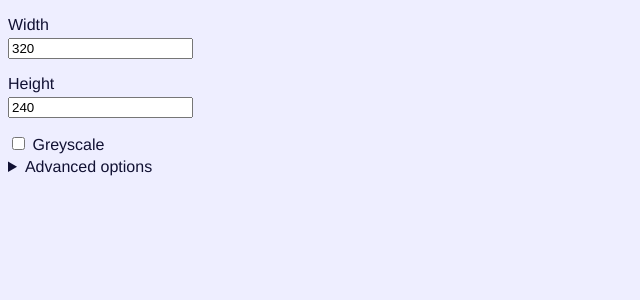
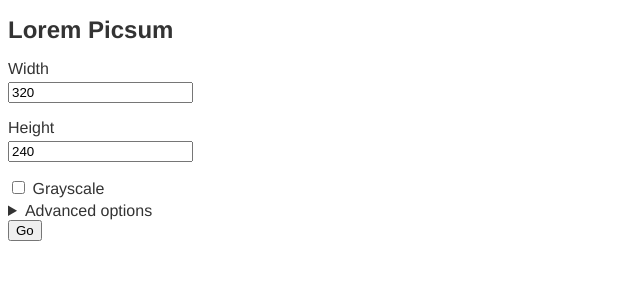
Before and after one commit to mraichelson/unsplash-extension, a Vue app: page / in a window 1280 px wide. Shown: the top 300 px of the page, without its empty margins (0-640 px from the left). Built offline with nearby package versions, Linux system fonts and the light colour scheme.

Commit message:
Hey, this is almost an actual thing. Go figure.

```diff
--- a/src/App.vue
+++ b/src/App.vue
@@ -1,6 +1,7 @@
 <template>
   <div id="app">
-    <form action="#">
+    <h1>Lorem Picsum</h1>
+    <form action="#" @submit.prevent="formSubmit">
       <label for="width">Width</label>
       <input
         type="number"
@@ -21,19 +22,20 @@
         required
       />
       <br />
-      <label for="greyscale">
+      <label for="grayscale">
         <input
           type="checkbox"
-          id="greyscale"
-          name="greyscale"
-          v-model="greyscale"
+          id="grayscale"
+          name="grayscale"
+          v-model="grayscale"
         />
-        Greyscale
+        Grayscale
       </label>
       <details>
         <summary>Advanced options</summary>
         <div>Lorem ipsum dolor sit amet.</div>
       </details>
+      <button type="submit">Go</button>
     </form>
   </div>
 </template>
@@ -41,19 +43,45 @@
 <script>
 export default {
   name: 'App',
+  computed: {
+    imageUrl() {
+      const baseUrl = 'https://picsum.photos'
+      const grayscale = this.grayscale ? '?grayscale' : ''
+      return `${baseUrl}/${this.width}/${this.height}${grayscale}`
+    }
+  },
   data() {
     return {
       width: 320,
       height: 240,
-      greyscale: false
+      grayscale: false
+    }
+  },
+  methods: {
+    formSubmit() {
+      /**
+       * This is the main behavior when being used as an actual
+       * Chrome extension...
+       */
+      // eslint-disable-next-line no-undef
+      if (typeof chrome.tabs !== 'undefined') {
+        // eslint-disable-next-line no-undef
+        chrome.tabs.create({ url: this.imageUrl, active: true })
+      } else {
+        /**
+         * This is a fallback behavior for when this is being
+         * previewed with `npm run serve`
+         */
+        window.open(this.imageUrl)
+      }
     }
   }
 }
 </script>
 
 <style lang="scss">
-$light: #eef;
-$dark: #113;
+$light: #fff;
+$dark: #333;
 
 html,
 body {
@@ -64,7 +92,12 @@
   -webkit-font-smoothing: antialiased;
   -moz-osx-font-smoothing: grayscale;
 }
-// #app {}
+#app {
+  width: 200px;
+}
+h1 {
+  font-size: 1.5rem;
+}
 label {
   display: block;
   margin: 1rem 0 0.25rem;
```
